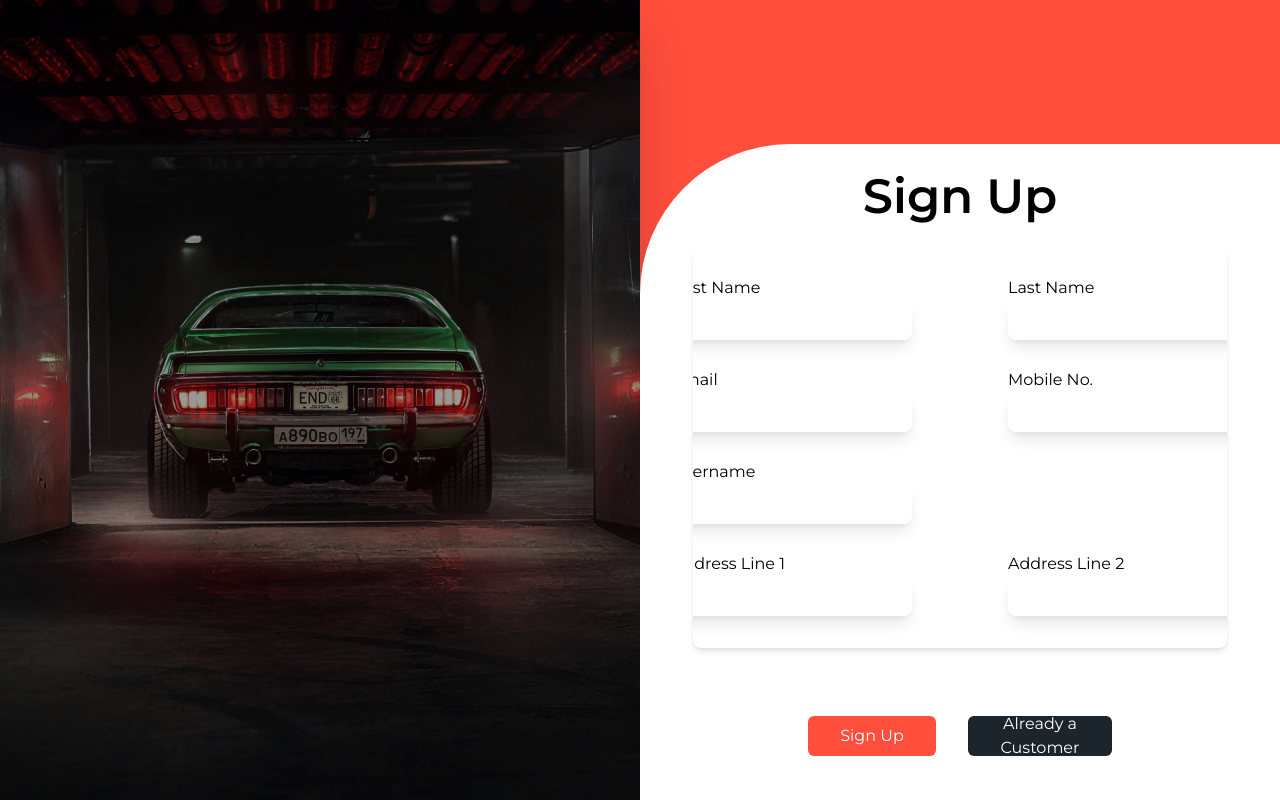
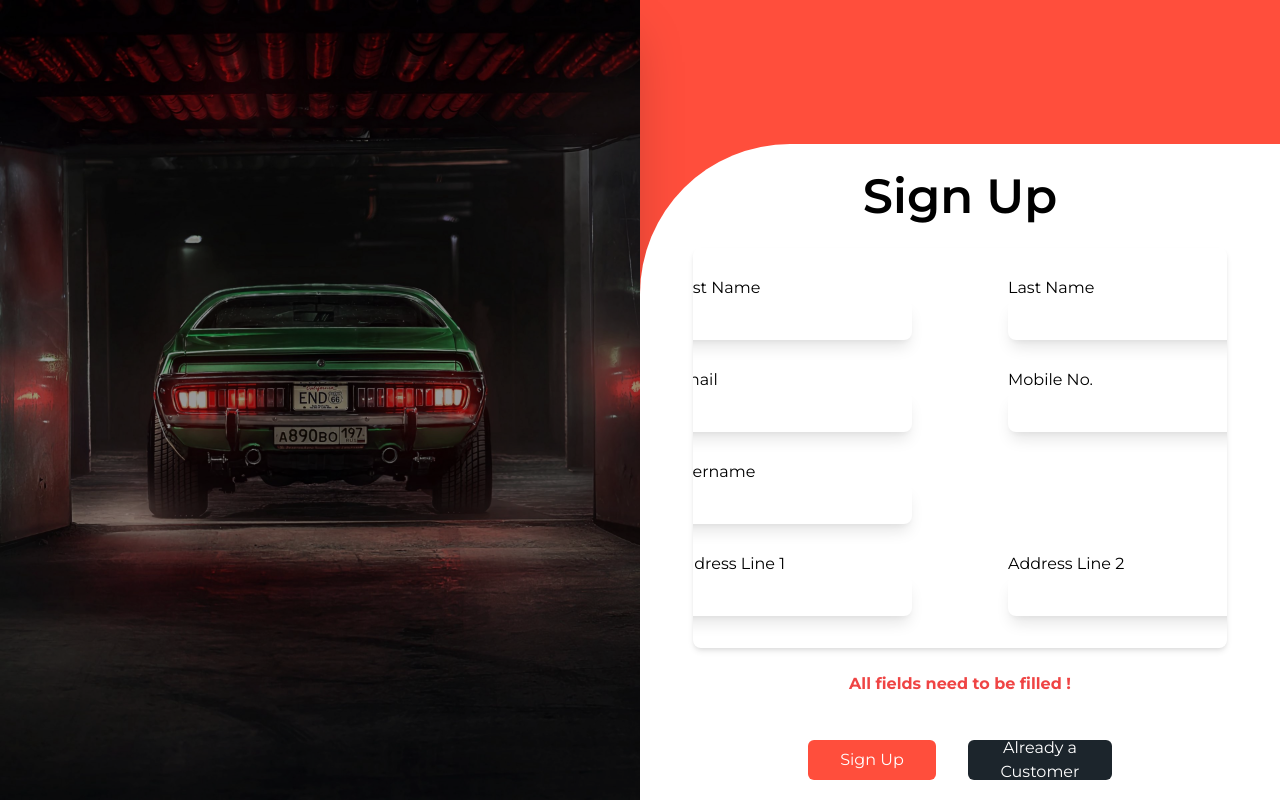
Before and after one commit to dumidu1998/autoaid-front, a React (Create React App) app: page /signup in a window 1280 px wide. Built offline with nearby package versions, Linux system fonts and the light colour scheme.

Commit message:
Sign up alert

```diff
--- /dev/null
+++ b/src/components/Atoms/AlertText.js
@@ -0,0 +1,11 @@
+import React from 'react'
+
+export default function AlertText(props) {
+    return (
+        <div>
+            <div className={"font-primary font-bold text-red-500 text-center "+ (props.visibility)}>
+                <p>{props.text}</p>
+                </div>
+        </div>
+    )
+}
--- a/src/pages/Signup.js
+++ b/src/pages/Signup.js
@@ -8,6 +8,7 @@ import { Link } from 'react-router-dom'
 import axios from 'axios';
 import { ToastContainer, toast } from 'react-toastify';
 import 'react-toastify/dist/ReactToastify.css';
+import AlertText from '../components/Atoms/AlertText'
 
 require('dotenv').config();
 
@@ -30,16 +31,20 @@ export default function Signup() {
     const [passwordMatch, setpasswordMatch] = useState(false);
     const [disable, setDisable] = useState(true);
     const [visibility, setVisibility] = useState('invisible');
+    const [fieldCheckVisibility, setFieldCheckVisibility] = useState('invisible');
+
 
     useEffect(() => {
         if(firstname=='' || lastname=='' || username==''||email==''||contactno==''||password==''){
             setDisable(true);
+            setFieldCheckVisibility("visible");
         }else if(password !== rcpwd) {
             setVisibility("visible");
             setDisable(true);
         } else {
             setVisibility("invisible");
             setDisable(false);
+            setFieldCheckVisibility("invisible");
         }
     }, [password, rcpwd, firstname, lastname, username, email, contactno]);
     //this array useState will only effect to this function
@@ -101,8 +106,10 @@ export default function Signup() {
                                 email={email} onChangeemail={setemail} contactNo={contactno} onChangecontact={setcontactno} address={address} onChangeaddress={setaddress}
                                 address2={address2} onChangeaddress2={setaddress2} city={city} onChangecity={setcity} password={password} onChangepassword={setpassword} rcpwd={rcpwd} onChangercpwd={setrcpwd} />
                         </div>
-                        {/* alert of password not matching. need to check with atoms */}
-                        <div className={"font-primary font-bold text-red-500 text-center "+(visibility)}><p>Password does not match</p></div>
+                        {/* alert style of password not matching.*/}
+                        <AlertText text="Password does not match" visibility={visibility}/>
+                        {/* TODO Modify the styles and the msg */}
+                        <AlertText text="All fields need to be filled !" visibility={fieldCheckVisibility}/>
                         <div className="text-white mt-7 flex items-center justify-center">
                             <div className="m-4" >
                                 <ButtonHover disableBtn={disable} txt="Sign Up" clickaction={submit} />
@@ -112,9 +119,9 @@ export default function Signup() {
                             </div>
                         </div>
                     </form>
-                    <div className="text-center">
+                    {/* <div className="text-center">
                         <h1 className="font-primary font-extralight text-sm">Already Have an Account <br /><span className="text-blue-800"> Sign in</span> </h1>
-                    </div>
+                    </div> */}
 
                 </div>
 
```
